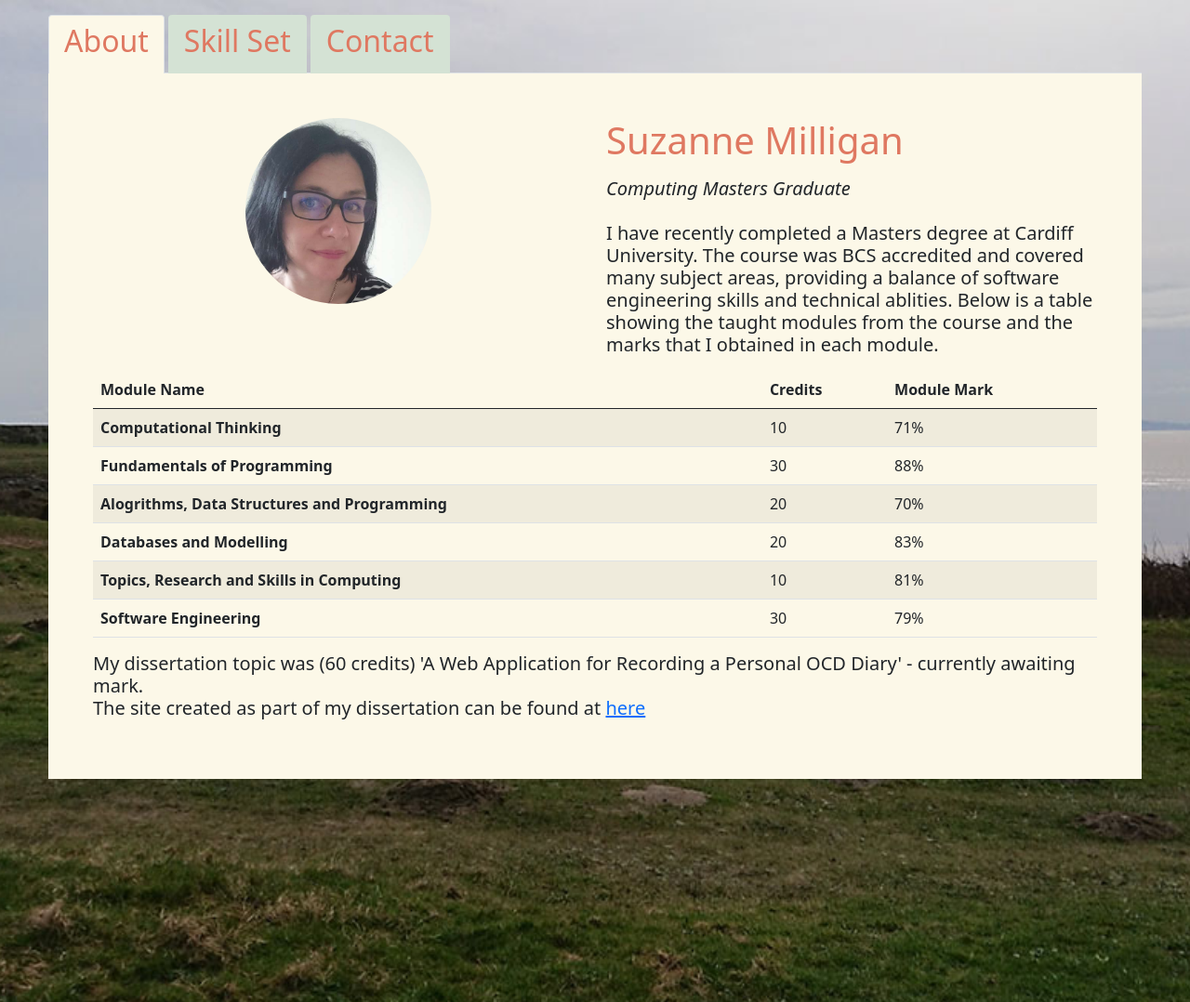
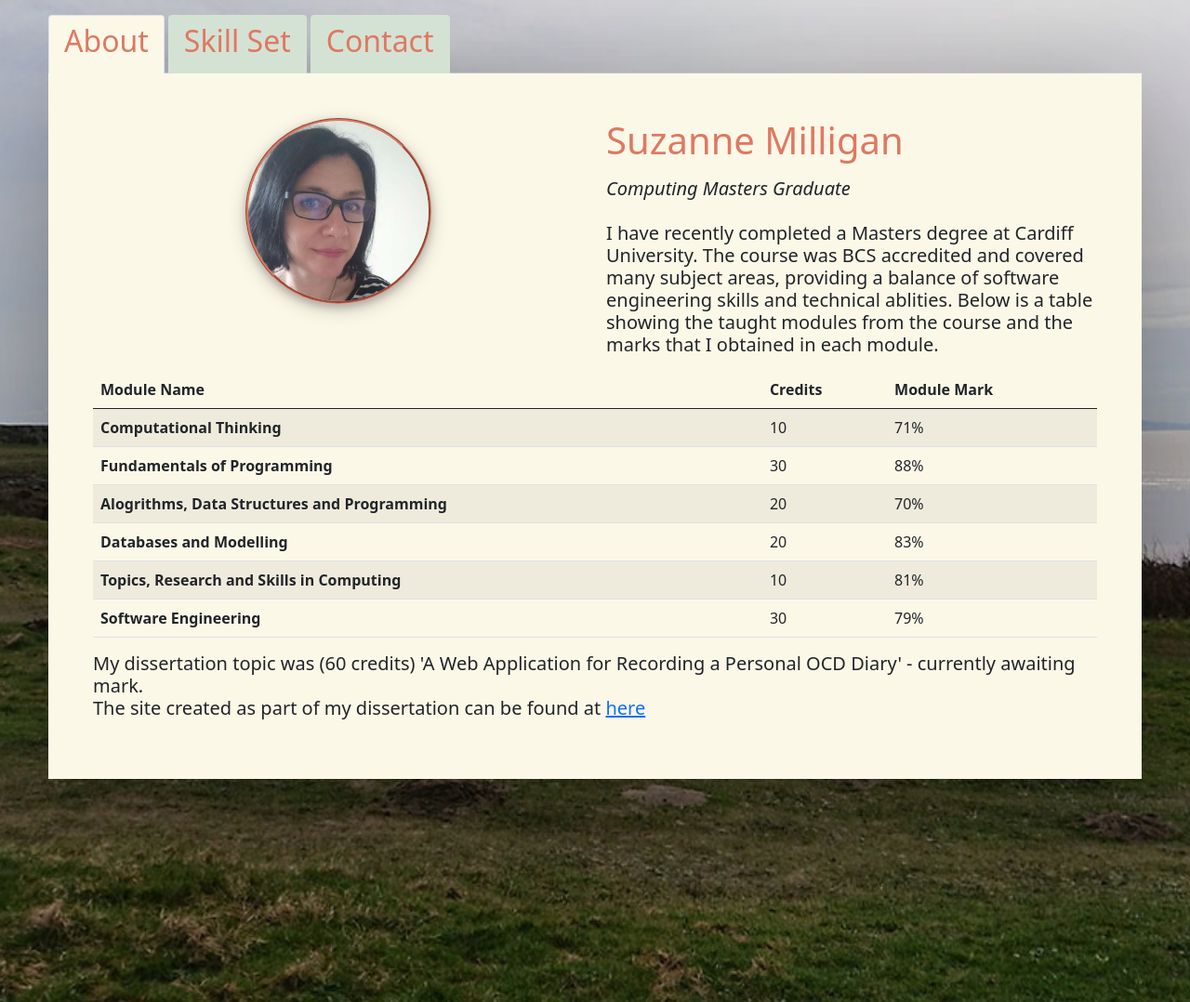
Before and after one commit to milligans/diss, a Flask app: page / in a window 1280 px wide. Shown: the top 1078 px of the page at 93% size. Run offline with Flask 2, Linux system fonts and the light colour scheme; some libraries are stand-ins or nearby versions.

Commit message:
added favicon, applied styling to pictures

```diff
--- a/app/static/style.css
+++ b/app/static/style.css
@@ -7,6 +7,7 @@ body{
     background-repeat: no-repeat; /* Do not repeat the image */
     background-size: cover; /* Resize the background image to cover the entire container */
 
+
 }
 /*#homebox {*/
 /*     background-color : #FCF8E8;*/
@@ -14,12 +15,16 @@ body{
 
 img {
     height: 400px;
+    border: 0.2rem groove #DF7861;
+    box-shadow: 0 4px 8px 0 rgba(0, 0, 0, 0.2), 0 6px 20px 0 rgba(0, 0, 0, 0.19);
 }
 h1,h2,h3{
     color: #DF7861;
+
 }
 .tab-content>.active {
     background: #FCF8E8;
+    box-shadow: 0 10px 100px 0 rgba(0, 0, 0, 0.2), 0 60px 200px 0 rgba(0, 0, 0, 0.19);
 }
 .nav-tabs .nav-link {
     background: #D4E2D4;
--- a/app/templates/layout.html
+++ b/app/templates/layout.html
@@ -4,6 +4,7 @@
     <meta charset="UTF-8">
     <meta name="viewport" content="width=device-width, initial-scale=1.0">
     <title>Suzanne Milligan</title>
+    <link rel="shortcut icon" type="image/jpg" href="{{url_for('static', filename='img/favicon.ico') }}"/>
     <!--    link to bootstrap external stylesheet-->
     <link href="https://cdn.jsdelivr.net/npm/bootstrap@5.0.0-beta2/dist/css/bootstrap.min.css" rel="stylesheet" integrity="sha384-BmbxuPwQa2lc/FVzBcNJ7UAyJxM6wuqIj61tLrc4wSX0szH/Ev+nYRRuWlolflfl" crossorigin="anonymous">
 <!--        internal style sheet  -->
```
Also changed, not shown: app/static/img/favicon.ico (added).
